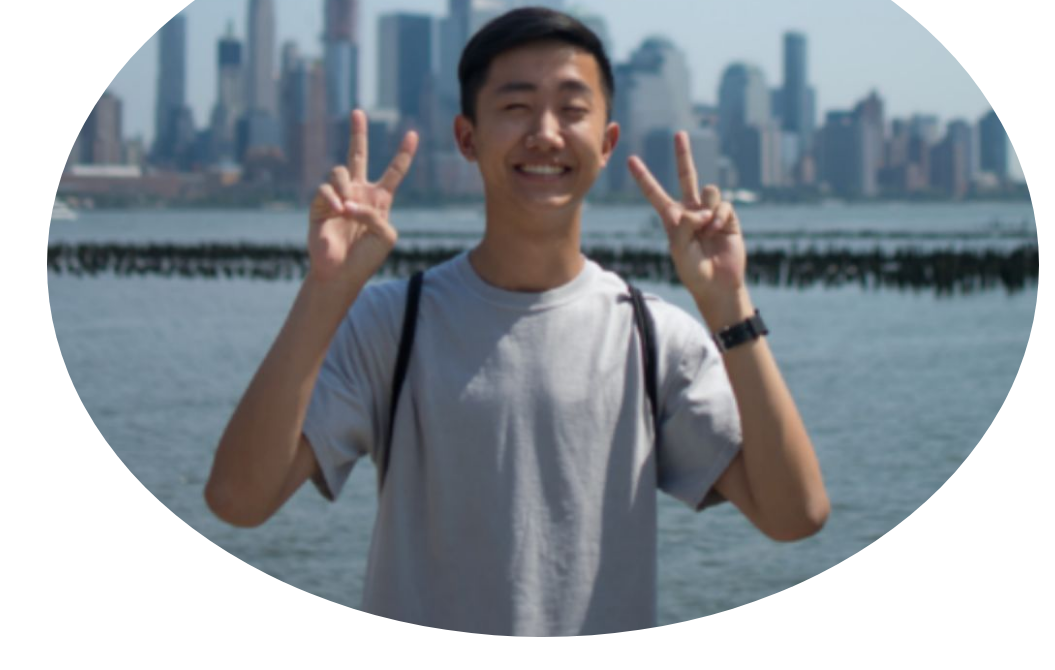
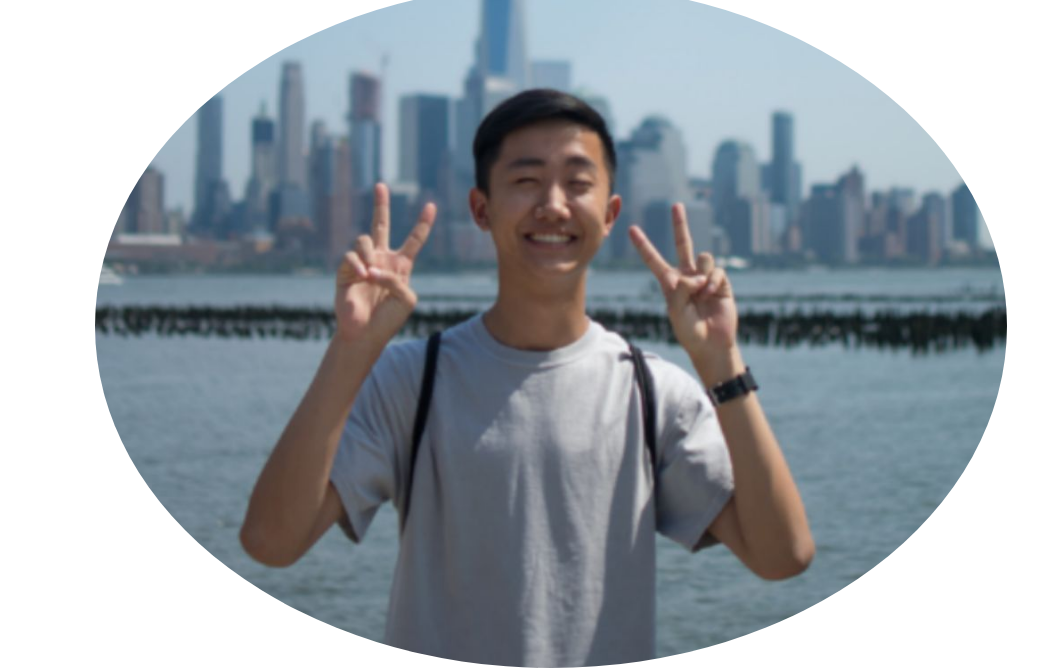
Before and after one commit to syang737/syang737.github.io, a website with bundled scripts: page index.html in a window 1280 px wide. Shown: the part 112-782 px from the top of the page, without its empty margins (225-1280 px from the left). Built offline with nearby package versions, Linux system fonts and the light colour scheme; a web font is replaced by a local one.

Commit message:
real website

```diff
--- a/index.html
+++ b/index.html
@@ -26,12 +26,8 @@
   <body id="page-top">
 
 
-      <a class="navbar-brand js-scroll-trigger" href="#page-top">
-        <span class="d-block d-lg-none">Simon Yang</span>
-        <span class="d-none d-lg-block">
-          <img class="img-fluid img-profile rounded-circle mx-auto mb-2" src="img/profile.jpg" alt="">
-        </span>
-      </a>
+
+
 
 
     <div class="container-fluid p-0">
@@ -41,6 +37,11 @@
           <h1 class="mb-0">Simon
             <span class="text-primary">Yang</span>
           </h1>
+          <span class="d-block d-lg-none">Simon Yang</span>
+      <span class="d-none d-lg-block">
+        <img class="img-fluid img-profile rounded-circle mx-auto mb-2" src="img/profile.jpg" alt="">
+      </span>
+
 
           <div class="social-icons">
             <a href="https://www.linkedin.com/in/simon-yang-01b254131/">
```
